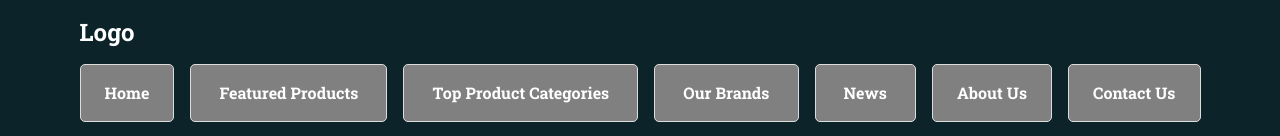
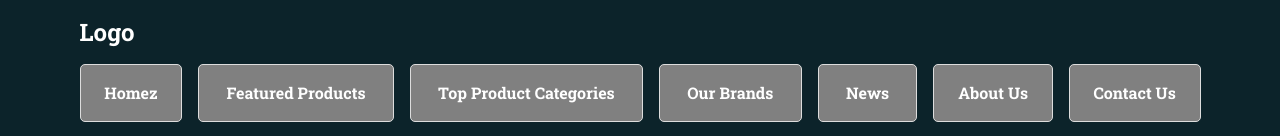
Before and after one commit to pixelsoup/git.pixel_flex, a plain HTML site: page index.html in a window 1280 px wide. Shown: the top 136 px of the page. Drawn offline with Linux system fonts and the light colour scheme.

Commit message:
Update index.html

```diff
--- a/index.html
+++ b/index.html
@@ -4,7 +4,7 @@
 <!--[if IE 8]>				 <html class="no-js lt-ie9"> <![endif]-->
 <!--[if gt IE 8]><!--> <html class="no-js"> <!--<![endif]-->
 	<head>
-		<title>Flex - Experimentssssss</title>
+		<title>Flex - Experiments</title>
 		<meta charset="utf-8">
 		<meta http-equiv="cleartype" content="on">
 		<meta http-equiv="X-UA-Compatible" content="IE=edge,chrome=1">
@@ -20,7 +20,7 @@
 			<div class="logo container box-header">
 				<h2>Logo</h2>
 				<div class="nav nav-wrapper clearfix" role="navigation">
-					<div class="box box-1"><p>Home</p></div>
+					<div class="box box-1"><p>Homez</p></div>
 					<div class="box box-2"><p>Featured Products</p></div>
 					<div class="box box-3"><p>Top Product Categories</p></div>
 					<div class="box box-3"><p>Our Brands</p></div>
```
